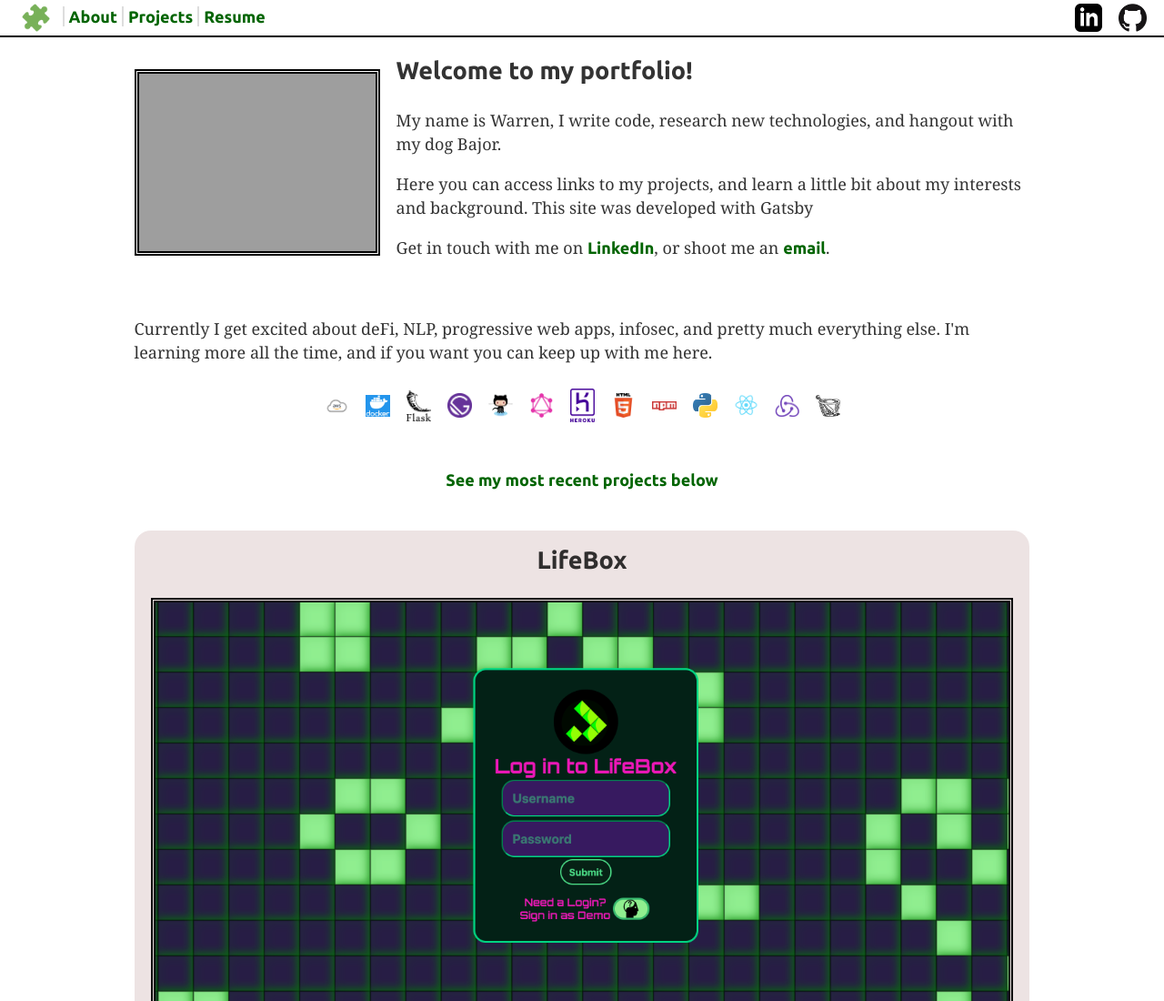
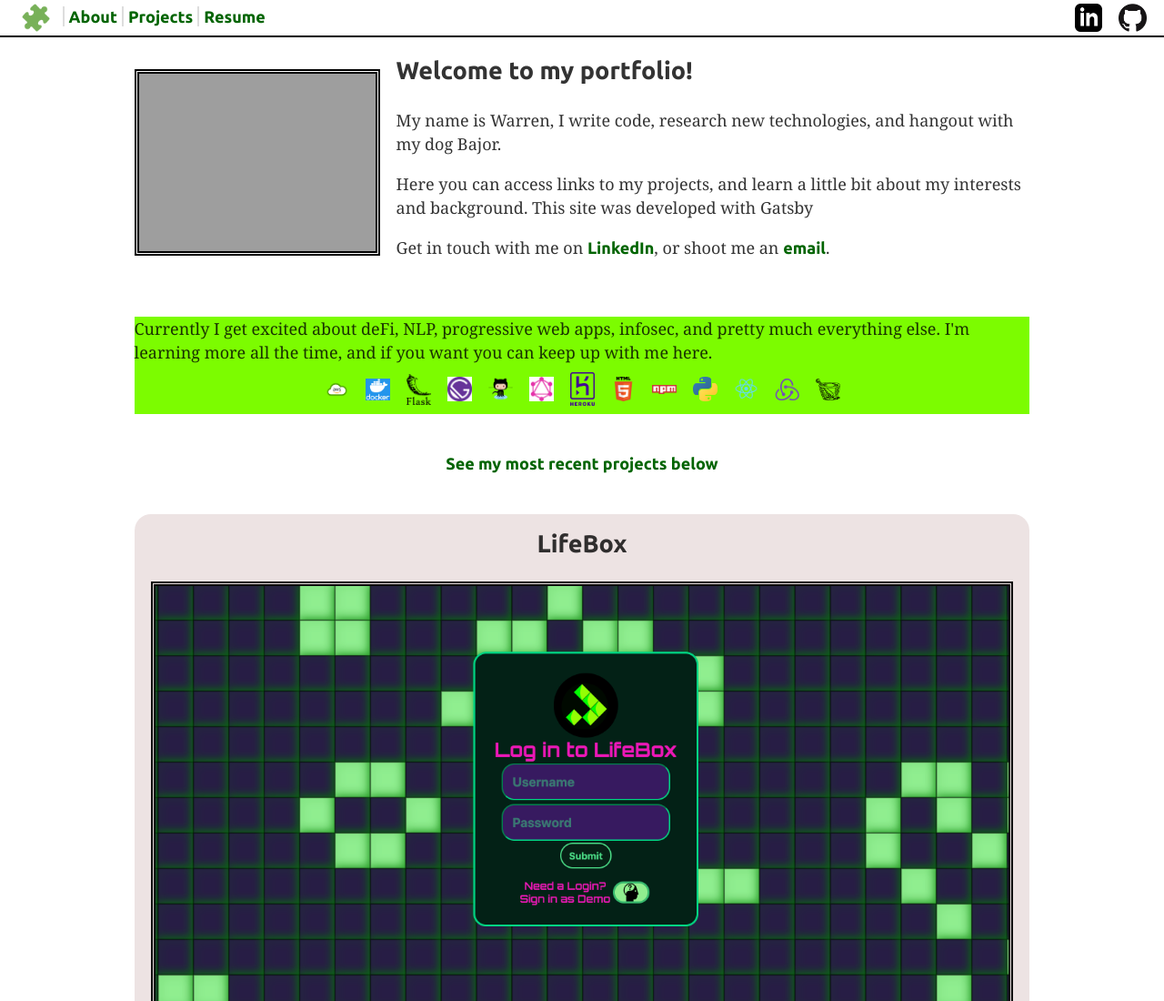
Before and after one commit to DaedalusG/DaedalusG.github.io, a Gatsby site: page / in a window 1280 px wide. Shown: the top 1100 px of the page at 91% size. Built offline with nearby package versions, Linux system fonts and the light colour scheme; Gatsby itself is replaced by a stand-in of ours; grey boxes are pictures that could not be loaded.

Commit message:
changed desktop tech info to a div

```diff
--- a/src/pages/index.css
+++ b/src/pages/index.css
@@ -101,6 +101,7 @@ a {
 
     .desktop-tech-info {
         display: inherit;
+
     }
 
     .desktop-info {
@@ -109,10 +110,12 @@ a {
 
     .technologies {
     display: flex;
+    flex-direction: row;
     flex-wrap: wrap;
     justify-content: center;
     text-align: left;
     margin-bottom: 2.5rem;
+    background-color: lawngreen;
     }
 
     .tech-direction {
--- a/src/pages/index.js
+++ b/src/pages/index.js
@@ -68,7 +68,7 @@ const IndexPage = () => {
       </greeting>
       <h2 className='tech-direction'>Behold my technologies</h2>
       <div className="technologies">
-        <p className="desktop-tech-info">Currently I get excited about deFi, NLP, progressive web apps, infosec, and pretty much everything else. I'm learning more all the time, and if you want you can keep up with me here. </p>
+        <div className="desktop-tech-info">Currently I get excited about deFi, NLP, progressive web apps, infosec, and pretty much everything else. I'm learning more all the time, and if you want you can keep up with me here. </div>
         <div className="tech-icons">
           {technologies.map(({ node: technology }) => {
             const imageData = technology.childImageSharp.fluid;
```
